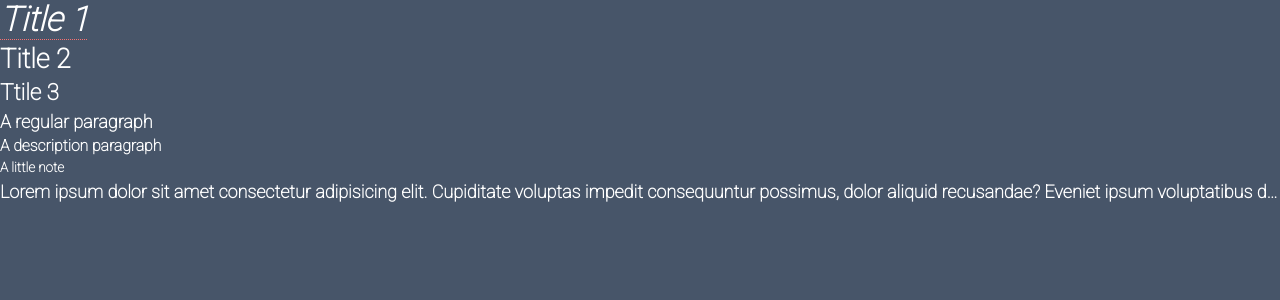
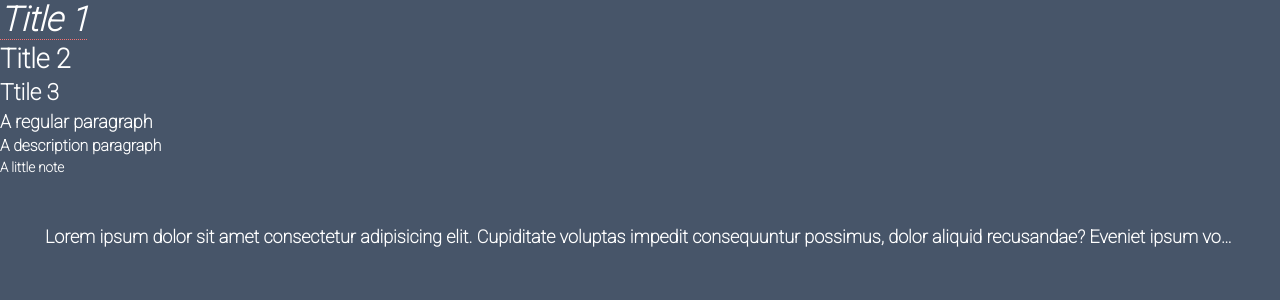
Before and after one commit to Forellko/tailwind_freeCodeCamp, a React (Create React App) app: page / in a window 1280 px wide. Shown: the top 300 px of the page. Built offline with nearby package versions, Linux system fonts and the light colour scheme.

Commit message:
add margin and padding

```diff
--- a/src/App.jsx
+++ b/src/App.jsx
@@ -11,7 +11,7 @@ function App() {
       <p className="text-base">A regular paragraph</p>
       <p className="text-sm">A description paragraph</p>
       <p className="text-xs">A little note</p>
-      <p className="truncate">
+      <p className="truncate p-5 m-5">
         Lorem ipsum dolor sit amet consectetur adipisicing elit. Cupiditate
         voluptas impedit consequuntur possimus, dolor aliquid recusandae?
         Eveniet ipsum voluptatibus deleniti ducimus, eligendi magnam nobis.
```
